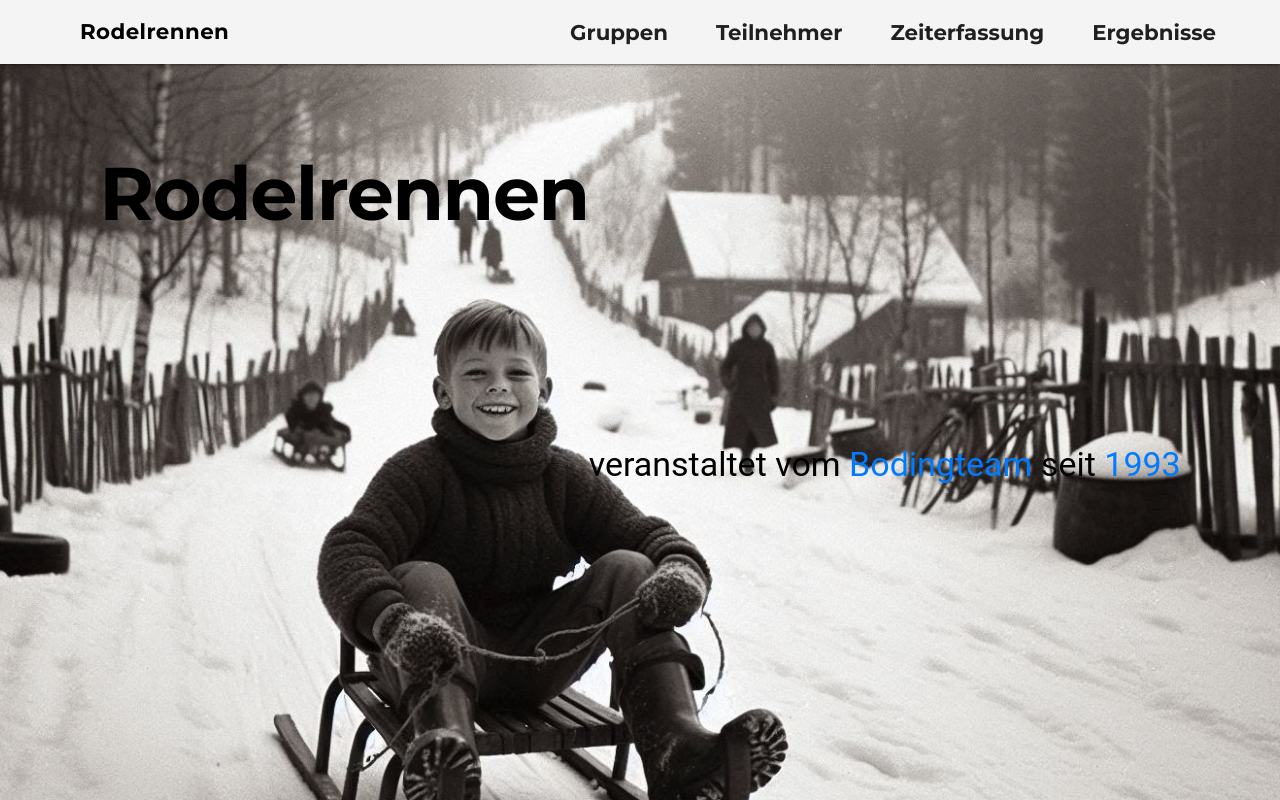
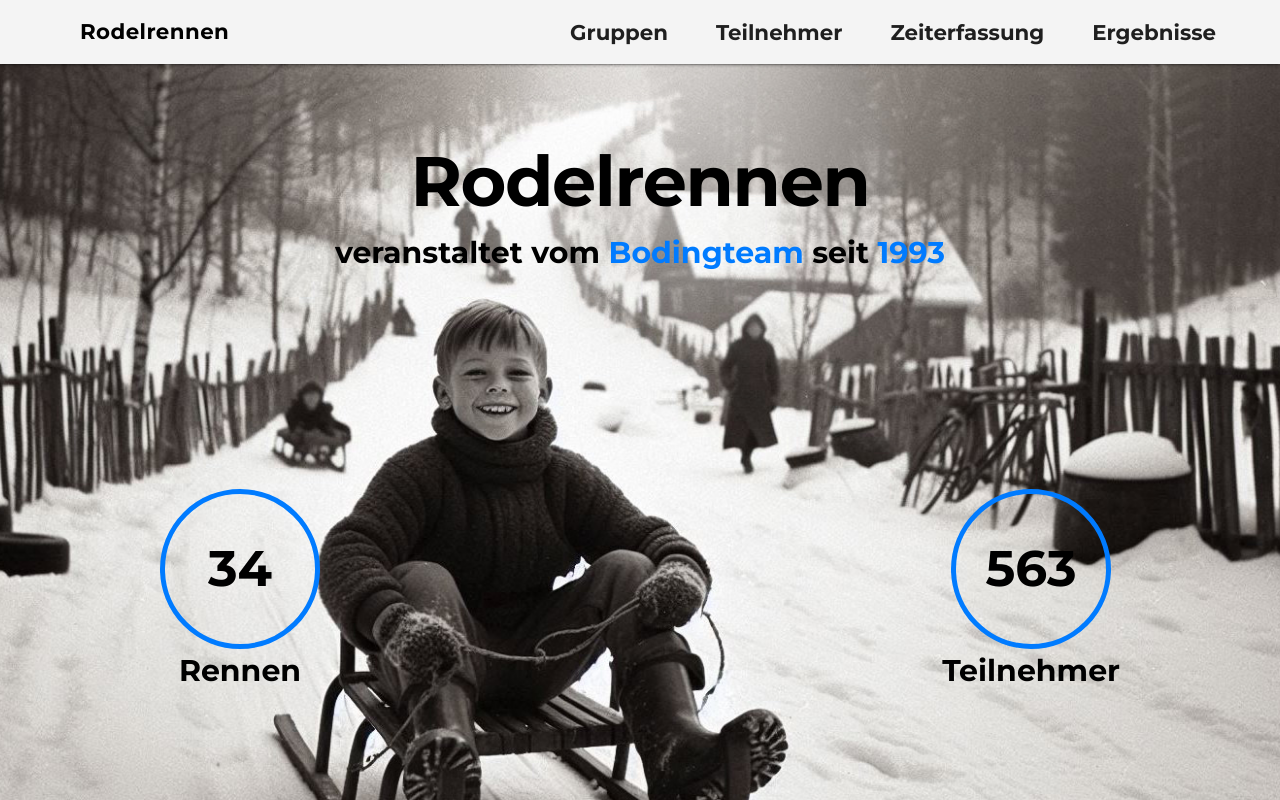
Before and after one commit to JoglTech/Rodelrennen, a website: page static/html/index.html in a window 1280 px wide. Drawn offline with nearby package versions, Linux system fonts and the light colour scheme.

Commit message:
Design done

```diff
--- a/server.js
+++ b/server.js
@@ -98,7 +98,6 @@ app.put('/members/:startnbr', async (req, res) => {
   }
 });
 
-
 // grouptable
 app.post('/groups', async (req, res) => {
     const group = req.body;
@@ -124,7 +123,7 @@ app.delete('/groups/:id', async (req, res) => {
   res.status(200).send();
 });
 
-
+// listen
 const server = app.listen(PORT, () => {
     console.log(`Webservice läuft unter http://${HOST}:${PORT}`);
 });
--- a/static/html/index.html
+++ b/static/html/index.html
@@ -30,19 +30,31 @@
           </div>
         </header>
         <div class="mdl-layout__drawer">
-          <span class="mdl-layout-title" style="color: #000000; font-family: 'Montserrat', sans-serif; font-size: 15pt; font-weight: bold;">Menü</span>
+          <span class="mdl-layout-title" style="color: #000000; font-family: 'Montserrat', sans-serif; font-size: 16pt; font-weight: bold;">Menü</span>
           <nav class="mdl-navigation">
-            <a class="mdl-navigation__link" href="/gm" style="color: #000000; font-family: 'Montserrat', sans-serif; font-size: 11pt; font-weight: bold;">Gruppen</a>
-              <a class="mdl-navigation__link" href="/pp" style="color: #000000; font-family: 'Montserrat', sans-serif; font-size: 11pt; font-weight: bold;">Teilnehmer</a>
-              <a class="mdl-navigation__link" href="/tr" style="color: #000000; font-family: 'Montserrat', sans-serif; font-size: 11pt; font-weight: bold;">Zeiterfassung</a>
-              <a class="mdl-navigation__link" href="/rl" style="color: #000000; font-family: 'Montserrat', sans-serif; font-size: 11pt; font-weight: bold;">Ergebnisse</a>
+            <a class="mdl-navigation__link" href="/gm" style="color: #000000; font-family: 'Montserrat', sans-serif; font-size: 12pt; font-weight: bold;">Gruppen</a>
+              <a class="mdl-navigation__link" href="/pp" style="color: #000000; font-family: 'Montserrat', sans-serif; font-size: 12pt; font-weight: bold;">Teilnehmer</a>
+              <a class="mdl-navigation__link" href="/tr" style="color: #000000; font-family: 'Montserrat', sans-serif; font-size: 12pt; font-weight: bold;">Zeiterfassung</a>
+              <a class="mdl-navigation__link" href="/rl" style="color: #000000; font-family: 'Montserrat', sans-serif; font-size: 12pt; font-weight: bold;">Ergebnisse</a>
           </nav>
         </div>
           <main class="mdl-layout__content">
             <div class="page-content" id="page-content" style="background-color: #FFFFFF; color: #000000; font-family: 'Montserrat', sans-serif;">
               <div class="startImg">
-                <h1>Rodelrennen</h1>
-                <h3>veranstaltet vom <span class="blue-text">Bodingteam</span> seit <span class="blue-text">1993</span></h3>
+                <div class="textContainer">
+                    <h1>Rodelrennen</h1>
+                    <h2>veranstaltet vom <span class="blue-text">Bodingteam</span> seit <span class="blue-text">1993</span></h2>
+                </div>
+                <div class="facts">
+                  <div class="circleContainer">
+                      <div class="circle">34</div>
+                      <p class="circleLabel">Rennen</p>
+                  </div>
+                  <div class="circleContainer">
+                      <div class="circle">563</div>
+                      <p class="circleLabel">Teilnehmer</p>
+                  </div>
+              </div>
               </div>
             </div>
           </main>
--- a/static/styles/Main.css
+++ b/static/styles/Main.css
@@ -1,3 +1,7 @@
+.material-icons {
+  color: #000000 !important;
+}
+
 body {
   margin: 0;
   padding: 0;
@@ -23,7 +27,7 @@ h1 {
   text-align: center;
   color: #000000;
   font-family: 'Montserrat', sans-serif;
-  font-size: 56pt;
+  font-size: 50px;
   font-weight: bold;
 }
 
@@ -39,37 +43,75 @@ h2 {
 .startImg {
   position: relative;
   width: 100%;
-  height: 100vh; /* Vollbild-Höhe, du kannst dies anpassen */
-  background: url('../img/rodelrennen_neu.jpeg') no-repeat center center/cover;
+  height: 100vh; /* Vollbild-Höhe */
+  background: url('../img/rodelrennen_v3.jpg') no-repeat center center/cover;
   display: flex;
+  flex-direction: column; /* Ändert die Flex-Richtung zu vertikal */
   justify-content: center;
   align-items: center;
   text-align: center;
 }
 
-/* Setze das Bild auf volle Breite */
-.startImg img {
-  width: 100%;
-  height: auto; /* Behält das Seitenverhältnis bei */
-  display: block; /* Entfernt die kleinen Lücken unter Bildern */
+.textContainer {
+  display: flex;
+  flex-direction: column;
+  height: 30%;
+  align-items: center;
+  margin-bottom: 20px; /* Abstand zwischen textContainer und facts */
 }
 
 .startImg h1 {
-  position: relative;
-  text-align: center;
-  height: 80%;
   color: #000000;
   font-family: 'Montserrat', sans-serif;
-  font-size: 56pt;
+  font-size: 70px;
   font-weight: bold;
+  margin: 0; /* Entfernt den Standardaußenabstand */
 }
 
-/* .startImg h3 {
-  position: relative;
-  text-align: center;
+.startImg h2 {
+  color: #000000;
   font-family: 'Montserrat', sans-serif;
   font-weight: bold;
-} */
+  font-size: 30px;
+  margin: 0; /* Entfernt den Standardaußenabstand */
+}
+
+.facts {
+  display: flex;
+  justify-content: space-between;
+  align-items: center;
+  width: 75%;
+  height: 50%;
+}
+
+.circleContainer {
+  display: flex;
+  flex-direction: column;
+  align-items: center;
+}
+
+.circle {
+  width: 150px;
+  height: 150px;
+  background-color: transparent; /* Kreisfarbe */
+  color: #000000; /* Textfarbe */
+  display: flex;
+  justify-content: center;
+  align-items: center;
+  border-radius: 50%; /* Rundung */
+  font-family: 'Montserrat', sans-serif;
+  font-size: 50px; /* Schriftgröße */
+  font-weight: bold; /* Schriftgewicht */
+  border: 5px solid #007BFF;
+}
+
+.circleLabel {
+  margin-top: 10px; /* Abstand zwischen dem Kreis und der Beschriftung */
+  font-family: 'Montserrat', sans-serif;
+  font-size: 30px; /* Schriftgröße */
+  font-weight: bold; /* Schriftgewicht */
+  color: #000000; /* Textfarbe */
+}
 
 .blue-text {
   color: #007BFF;
@@ -83,6 +125,10 @@ table {
   padding-left: 10%;
   padding-right: 10%;
   text-align: center;
+}
+
+#results table {
+  padding-bottom: 40px;
 }
 
 thead th,
@@ -196,6 +242,10 @@ td {
   margin-top: 28px;
 }
 
+#buttonPrint {
+  width: 10%;
+}
+
 button {
   padding: 10px;
   background-color: #007BFF;
@@ -230,6 +280,7 @@ button:active {
 .time-inputs span {
   margin: 0 5px;
 }
+
 
 @media print {
   /* Blendet alle Elemente außer dem <article> aus */
```
Also changed, not shown: static/html/result_list.html (+2 -2 lines), static/scripts/Main.js (+111 -60 lines), static/img/Rodelrennen.jpg (added), static/img/rodelrennen_v3.jpg (added).
